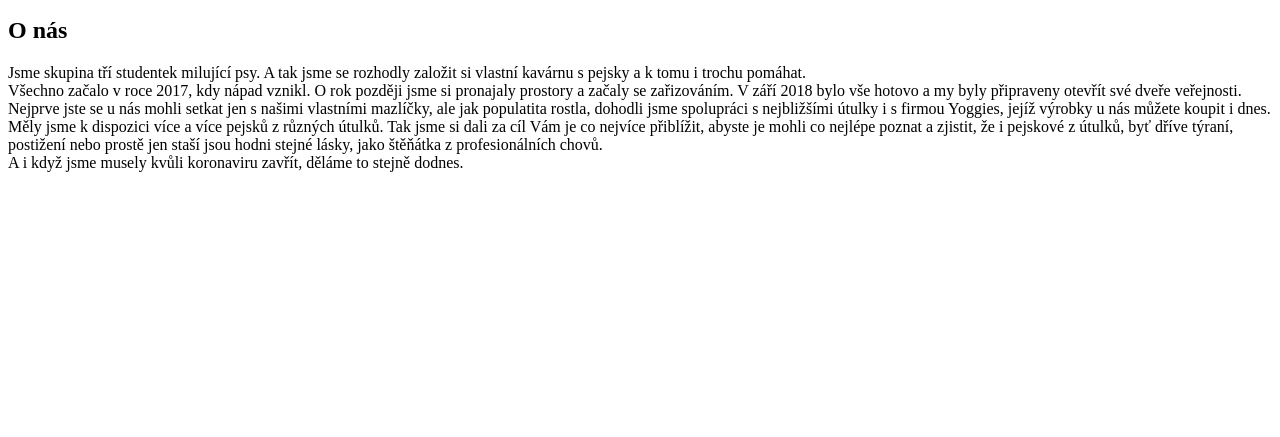
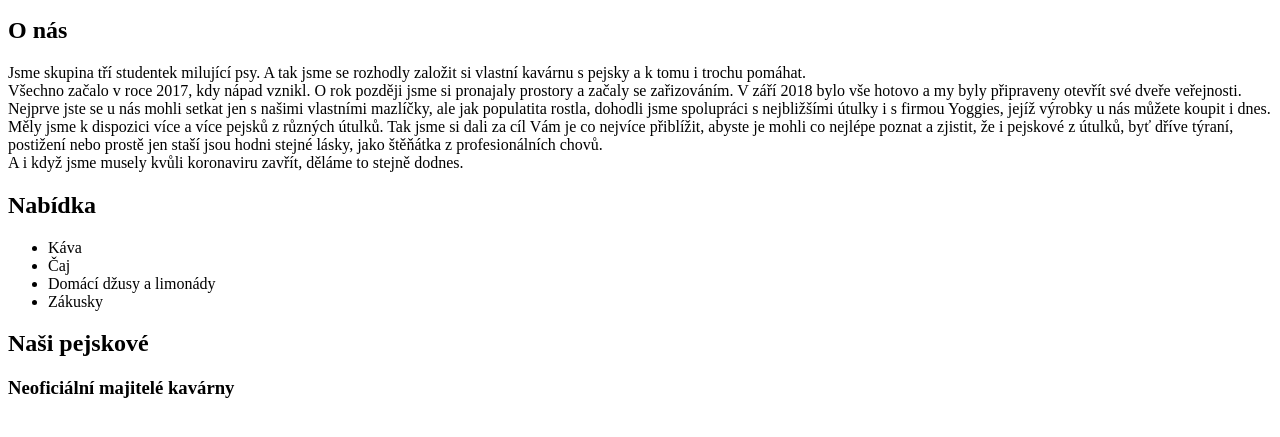
Before and after one commit to who-is-maya27/Psi-kavarna-test, a plain HTML site: page index.html in a window 1280 px wide. Shown: the part 489-926 px from the top of the page. Before the commit the page ends 800 px from the top, so only its background shows below. Drawn offline with Linux system fonts and the light colour scheme.

Commit message:
Update index.html

```diff
--- a/index.html
+++ b/index.html
@@ -37,5 +37,25 @@
             A i když jsme musely kvůli koronaviru zavřít, děláme to stejně dodnes.
         </p>
     </div>
+    <div>
+        <h2>Nabídka</h2>
+        <p>
+            <ul>
+                <li>Káva</li>
+                <li>Čaj</li>
+                <li>Domácí džusy a limonády</li>
+                <li>Zákusky</li>
+            </ul>
+        </p>
+    </div>
+    <div>
+        <h2>Naši pejskové</h2>
+        <p>
+            <h3>Neoficiální majitelé kavárny</h3>
+            <img src="" alt="" title="">
+            <img src="" alt="" title="">
+            <img src="" alt="" title="">
+        </p>
+    </div>
 </body>
 </html>
```
